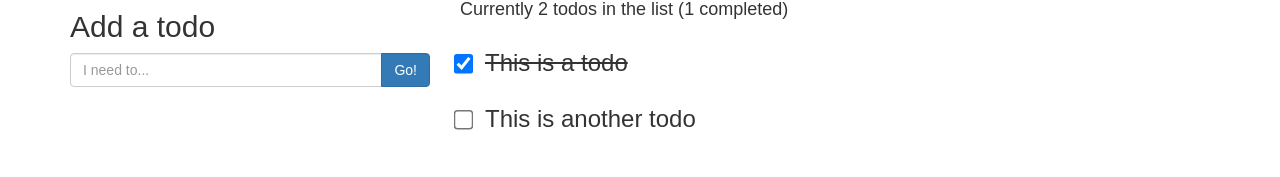
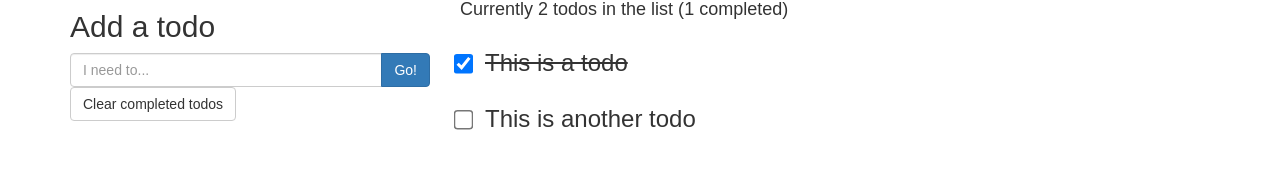
Before and after one commit to LouWii/react-learning-basic-todo, a React (Create React App) app: page / in a window 1280 px wide. Shown: the part 114-291 px from the top of the page. Built offline with nearby package versions, Linux system fonts and the light colour scheme.

Commit message:
add feature to clear list from completed todos

```diff
--- a/src/App.js
+++ b/src/App.js
@@ -12,6 +12,7 @@ class App extends React.Component {
     this.addTodo = this.addTodo.bind(this)
     this.handleTodoInputChange = this.handleTodoInputChange.bind(this)
     this.toggleTodo = this.toggleTodo.bind(this)
+    this.clearCompletedTodos = this.clearCompletedTodos.bind(this)
   }
 
   addTodo(text) {
@@ -37,6 +38,12 @@ class App extends React.Component {
     this.setState({todos: todos})
   }
 
+  clearCompletedTodos(event) {
+    let todos = this.state.todos
+    todos = todos.filter((todo) => !todo.complete)
+    this.setState({todos: todos})
+  }
+
   render() {
     return (
       <div className="App">
@@ -47,6 +54,7 @@ class App extends React.Component {
           <div className="row">
             <div className="col-sm-4">
               <TodoInput onTextChange={this.handleTodoInputChange} onAction={this.addTodo} newTodoText={this.state.todoText} />
+              <p><button className="btn btn-default" onClick={this.clearCompletedTodos}>Clear completed todos</button></p>
             </div>
             <div className="col-sm-8">
               <h4 className="todo-count">Currently {this.state.todos.length} todos in the list ({this.state.todos.filter((todo) => todo.complete).length} completed)</h4>
```
